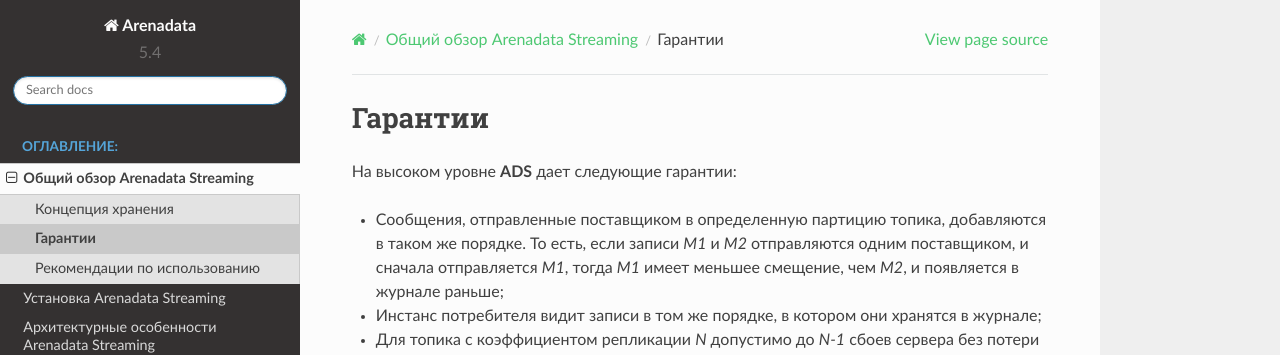
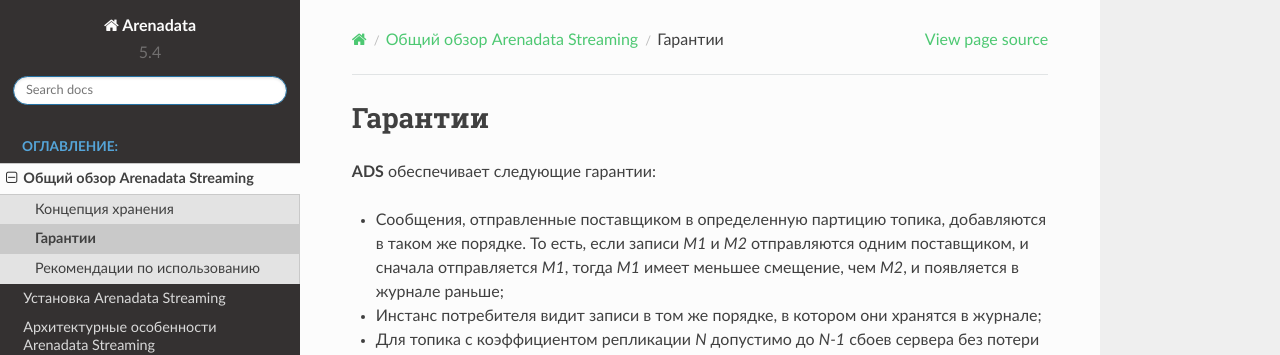
Before and after one commit to arenadata/docs_ads, a Sphinx documentation site: the page built from source/Intro/guarantees.rst, in a window 1280 px wide. Shown: the top 355 px of the page. Built offline with Sphinx 7.4.7 and the Read the Docs theme 2.0.0, drawn with Linux system fonts in a browser that asks for light colours; pages that are not in the unit, such as notebooks, are missing from menus.

Commit message:
Update guarantees.rst

```diff
--- a/source/Intro/guarantees.rst
+++ b/source/Intro/guarantees.rst
@@ -2,7 +2,7 @@
 =========
 
 
-На высоком уровне **ADS** дает следующие гарантии:
+**ADS** обеспечивает следующие гарантии:
 
 + Сообщения, отправленные поставщиком в определенную партицию топика, добавляются в таком же порядке. То есть, если записи *M1* и *М2* отправляются одним поставщиком, и сначала отправляется *M1*, тогда *M1* имеет меньшее смещение, чем *M2*, и появляется в журнале раньше;
 + Инстанс потребителя видит записи в том же порядке, в котором они хранятся в журнале;
```
